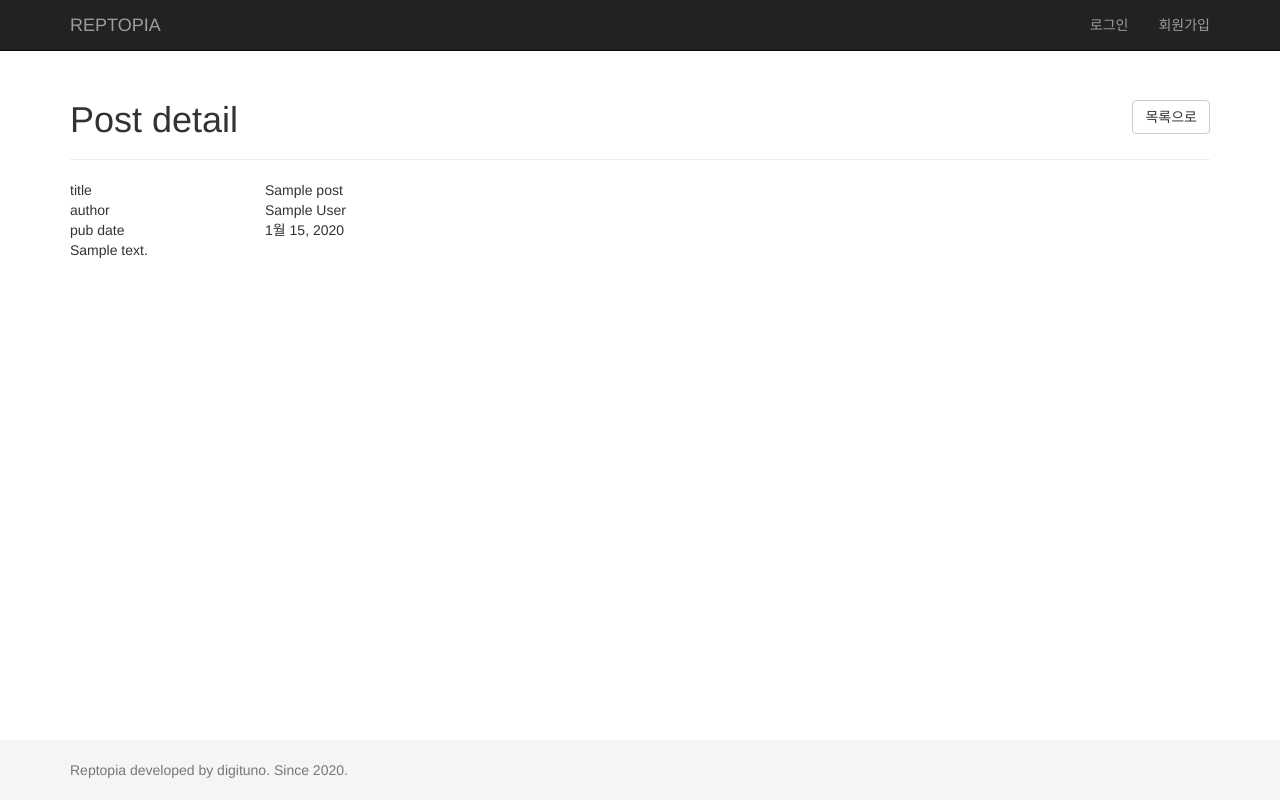
After one commit to digituno/reptopia, a Django app: page /bbs/post/1/ in a window 1280 px wide. The commit adds this page. Run offline with Django 3.2, Linux system fonts and the light colour scheme; tables that the repository leaves empty hold one stand-in row (values such as "Sample post"); some libraries are stand-ins or nearby versions.

Commit message:
created post detail page

```diff
--- a/bbs/models.py
+++ b/bbs/models.py
@@ -1,6 +1,7 @@
 from django.db import models
 from django.conf import settings
 from django.utils import timezone
+from django.urls import reverse
 from ckeditor_uploader.fields import RichTextUploadingField
 
 
@@ -10,3 +11,7 @@
     title = models.CharField(max_length=200)
     content = RichTextUploadingField()
     created_date = models.DateTimeField(default=timezone.now)
+
+    def get_absolute_url(self):
+        # return reverse('pet-detail', kwargs={'userid': self.owner.pk, 'pk': self.pk})
+        return reverse('post-list')
--- a/bbs/urls.py
+++ b/bbs/urls.py
@@ -6,7 +6,7 @@
 urlpatterns = [
     path('post/', bbs_views.PostListView.as_view(), name='post-list'),
     path('post/add/', bbs_views.PostCreateView.as_view(), name='post-add'),
-    # path('post/<int:pk>/', views.PostDetailView.as_view(), name='post-detail'),
+    path('post/<int:pk>/', bbs_views.PostDetailView.as_view(), name='post-detail'),
     # path('post/<int:pk>/delete', views.PostDeleteView.as_view(), name='post-delete'),
     # path('post/<int:pk>/update', views.PostUpdateView.as_view(), name='post-update'),
 ]
--- a/bbs/views.py
+++ b/bbs/views.py
@@ -1,5 +1,5 @@
 from django.shortcuts import render
-from django.views.generic import ListView, CreateView
+from django.views.generic import ListView, CreateView, DetailView
 from django.contrib.auth.mixins import LoginRequiredMixin
 from django.conf import settings
 from .models import Post
@@ -13,7 +13,7 @@
 class PostListView(ListView):
     model = Post
     template_name = 'bbs/post_list.html.j2'
-    context_object_name = 'posts'
+    context_object_name = 'post_list'
     paginate_by = 10
 
     def get_queryset(self):
@@ -29,3 +29,8 @@
     def form_valid(self, form):
         form.instance.author = self.request.user
         return super().form_valid(form)
+
+
+class PostDetailView(DetailView):
+    model = Post
+    template_name = 'bbs/post_detail.html.j2'
--- a/templates/base.html.j2
+++ b/templates/base.html.j2
@@ -73,7 +73,7 @@
     {% block content %}
     {% endblock %}
 
-    <div class="modal" id="pop_msg" tabindex="-1" role="dialog">
+    <div aria-hidden="true" role="dialog" tabindex="-1" id="pop_msg" class="modal fade">
         <div class="modal-dialog" role="document">
             <div class="modal-content">
                 <div class="modal-header">
--- /dev/null
+++ b/templates/bbs/post_detail.html.j2
@@ -0,0 +1,41 @@
+{% extends 'base.html.j2' %}
+{% load static %}
+
+{% block content %}
+<!-- Begin page content -->
+<div class="container">
+    <div class="page-header">
+        <div class="pull-right">
+            <div class="btn-group" role="group" aria-label="Basic example">
+                {% if user.is_authenticated and user == post.author %}
+                    <a href="">
+                        <button type="button" class="btn btn-default">정보수정</button>
+                    </a>
+                    <a href="">
+                        <button type="button" class="btn btn-danger">삭제</button>
+                    </a>
+                {% endif %}
+                <a href="{% url 'post-list' %}">
+                    <button type="button" class="btn btn-default">목록으로</button>
+                </a>
+            </div>
+        </div>
+        <h1>Post detail</h1>
+    </div>
+    <div class="row">
+        <div class="col-sm-2"> title </div>
+        <div class="col-sm-10"> {{ post.title }} </div>
+    </div>
+    <div class="row">
+        <div class="col-sm-2"> author </div>
+        <div class="col-sm-10"> {{ post.author.name}} </div>
+    </div>
+    <div class="row">
+        <div class="col-sm-2"> pub date </div>
+        <div class="col-sm-10"> {{ post.pub_date }} </div>
+    </div>
+    <div class="row">
+        <div class="col-sm-12"> {{ post.content|safe }} </div>
+    </div>
+</div>
+{% endblock %}
--- a/templates/bbs/post_list.html.j2
+++ b/templates/bbs/post_list.html.j2
@@ -28,8 +28,8 @@
             {% for post in post_list %}
                 <tr>
                     <th scope="row">{{ forloop.counter }}</th>
-                    <td><a href="{% url 'pet-detail' userid=pet.owner.pk pk=pet.pk%}">{{ post.pub_date}}</a></td>
-                    <td>{{ post.title }}</td>
+                    <td>{{ post.pub_date}}</a></td>
+                    <td><a href="{% url 'post-detail' pk=post.pk %}">{{ post.title }}</a></td>
                     <td>{{ post.author.name}}</td>
                 </tr>
             {% endfor %}
```
